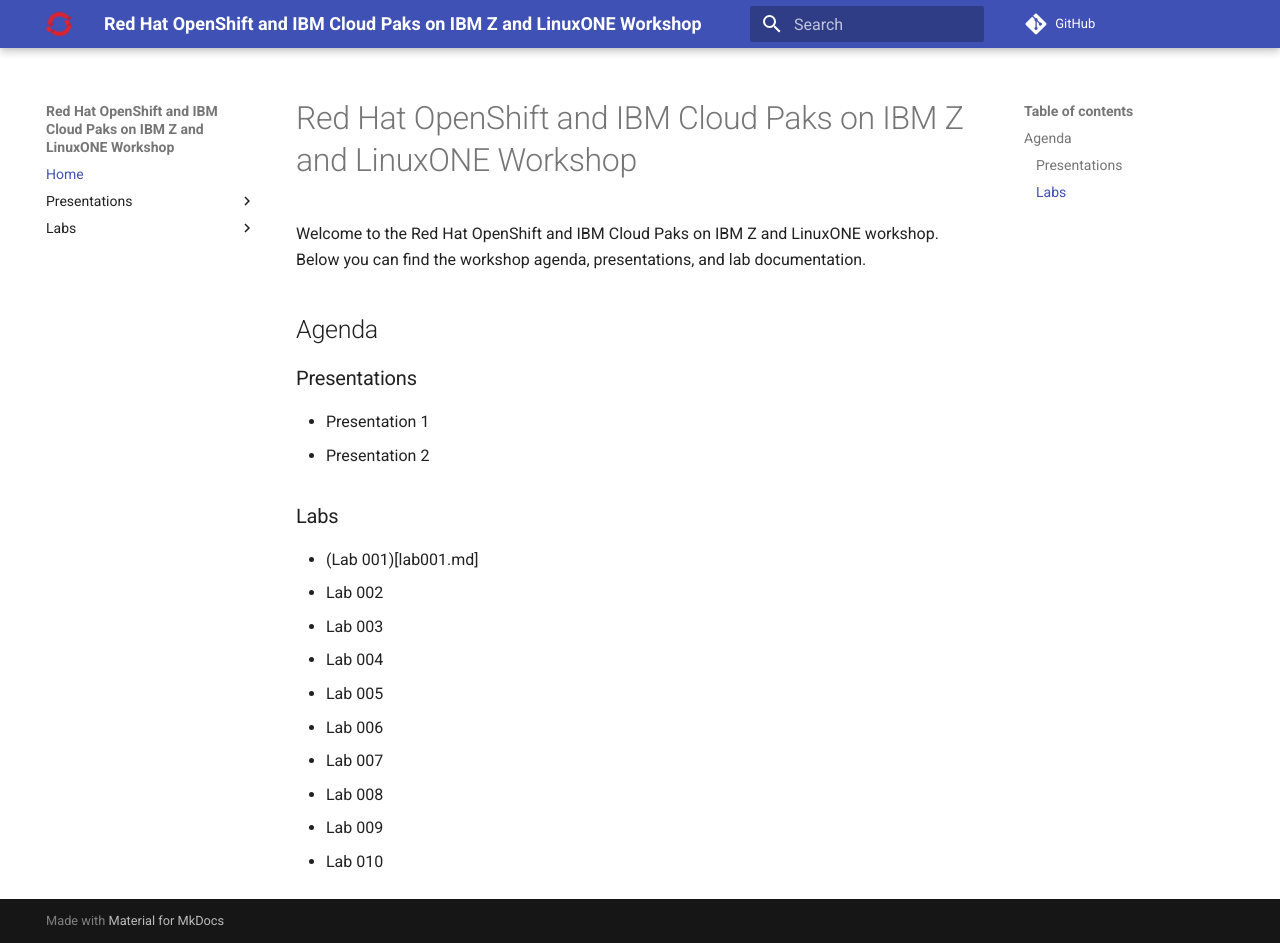
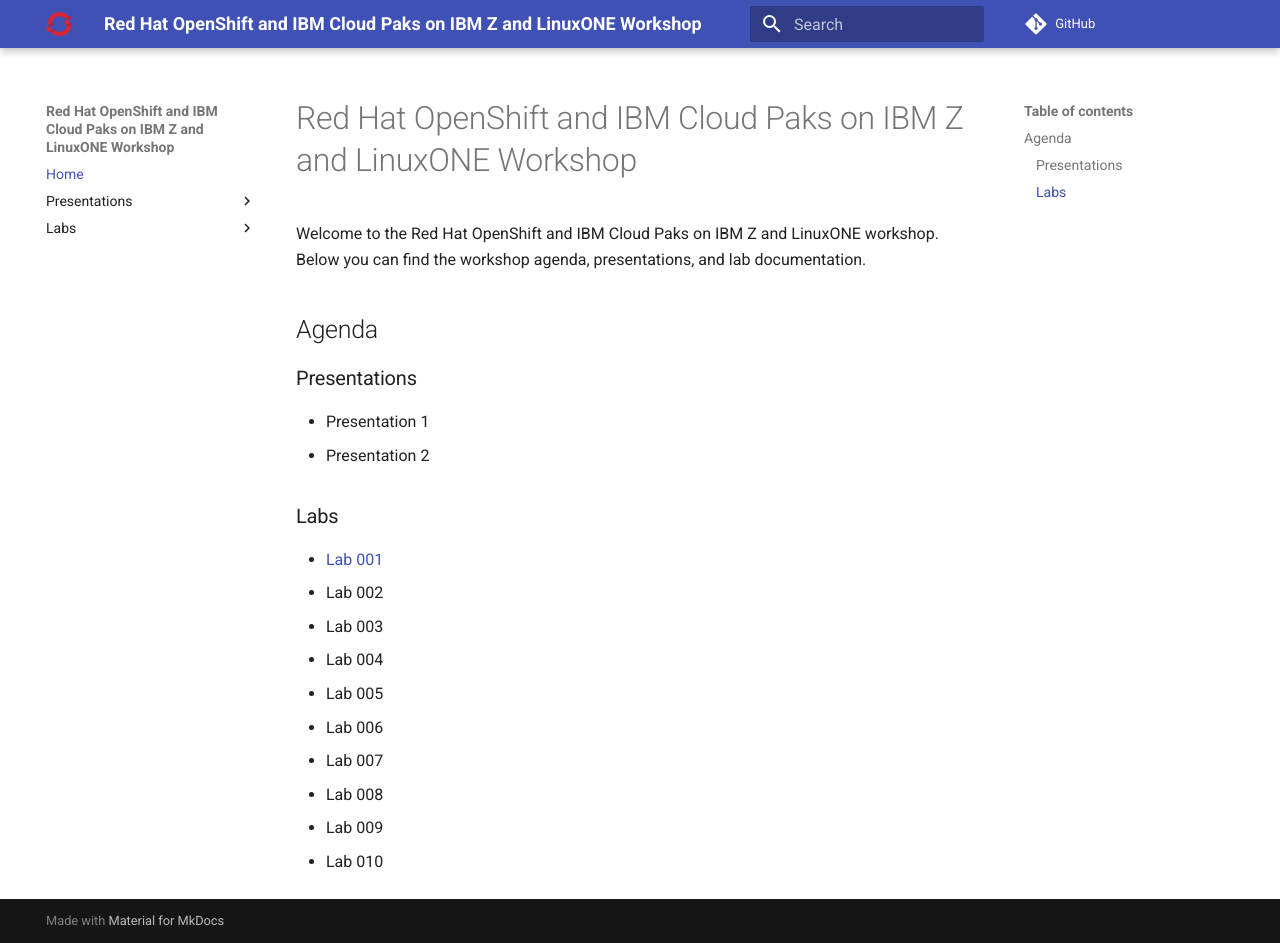
Before and after one commit to mmondics/ocp-z-workshop, an MkDocs documentation site: the page built from docs/index.md, in a window 1280 px wide and 943 px high. Built offline with MkDocs 1.6.1 and Material for MkDocs 9.7.7, drawn with Linux system fonts in a browser that asks for light colours; comment, search, counter and statistics services are not loaded.

Commit message:
update nav

```diff
--- a/docs/index.md
+++ b/docs/index.md
@@ -10,7 +10,7 @@
 
 ### Labs
 
-* (Lab 001)[lab001.md]
+* [Lab 001](lab001.md)
 * Lab 002
 * Lab 003
 * Lab 004
```
Also changed, not shown: site/index.html, site/print_page/index.html, site/search/search_index.json, 1 other file.
